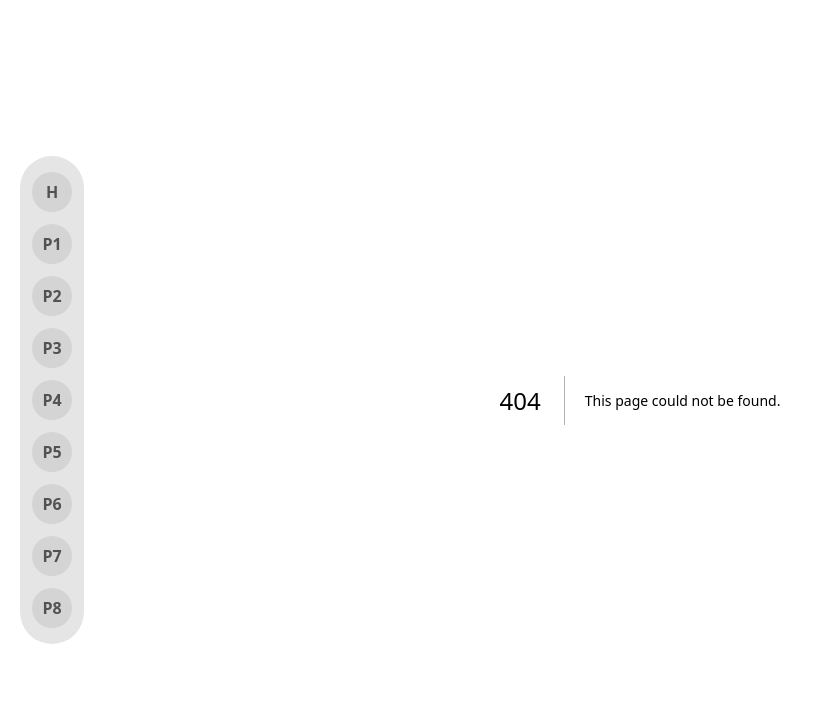
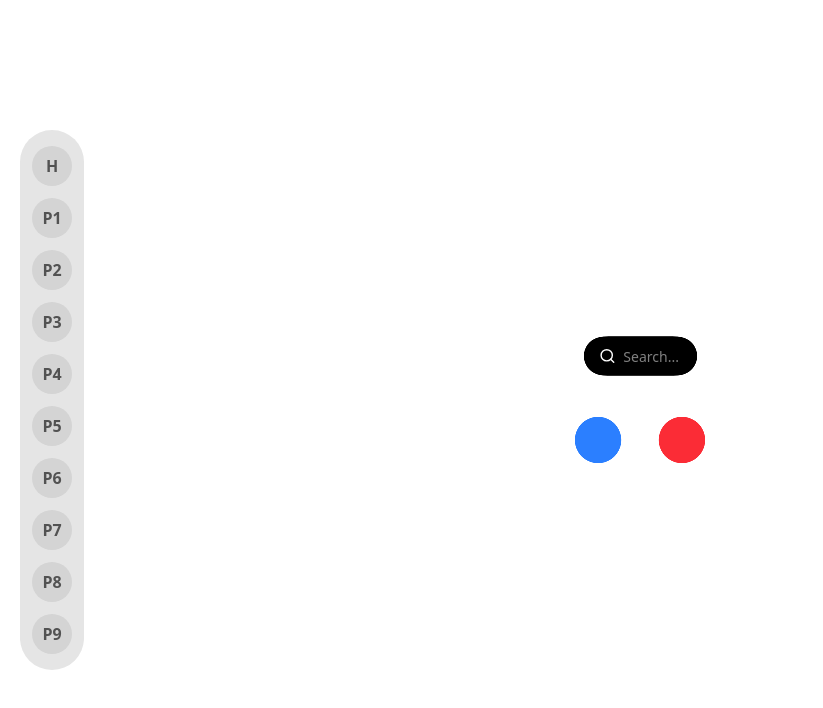
Before and after one commit to Mayank-Mishra-03/Random_UI_comp, a Next.js app: page /c9 in a window 1280 px wide. Before the commit this address had no page. Shown: the top 708 px of the page, without its empty margins (0-823 px from the left). Built offline with nearby package versions, Linux system fonts and the light colour scheme.

Commit message:
feat: add more UI components (gooey-filter)

```diff
--- a/app/c6/page.js
+++ b/app/c6/page.js
@@ -21,6 +21,19 @@ import {
 const page = () => {
   return (
     <div className="flex items-center justify-center h-screen">
+      <div className="h-auto max-w-3xl bg-neutral-300 p-10 rounded-2xl flex gap-10 overflow-auto scrollbar-hide">
+        {/* Note: If the parent container has flex property, then its children might shrink even if width is applied to them. Flex overrides the width property. So to avoid this use shrink-0 */}
+        {/* Note: To hide the scrollbar use scrollbar-hide. Scrollbar hide is defined in the globals.css file */}
+        <div className="h-80 w-80 shrink-0 bg-neutral-200 border border-neutral-500 rounded-3xl"></div>
+        <div className="h-80 w-80 shrink-0 bg-neutral-200 border border-neutral-500 rounded-3xl"></div>
+        <div className="h-80 w-80 shrink-0 bg-neutral-200 border border-neutral-500 rounded-3xl"></div>
+        <div className="h-80 w-80 shrink-0 bg-neutral-200 border border-neutral-500 rounded-3xl"></div>
+        <div className="h-80 w-80 shrink-0 bg-neutral-200 border border-neutral-500 rounded-3xl"></div>
+        <div className="h-80 w-80 shrink-0 bg-neutral-200 border border-neutral-500 rounded-3xl"></div>
+        <div className="h-80 w-80 shrink-0 bg-neutral-200 border border-neutral-500 rounded-3xl"></div>
+        <div className="h-80 w-80 shrink-0 bg-neutral-200 border border-neutral-500 rounded-3xl"></div>
+        <div className="h-80 w-80 shrink-0 bg-neutral-200 border border-neutral-500 rounded-3xl"></div>
+      </div>
       <FloatingDocComponent />
     </div>
   );
--- /dev/null
+++ b/app/c9/page.js
@@ -0,0 +1,163 @@
+"use client";
+import React, { useEffect, useRef, useState } from "react";
+import { motion } from "motion/react";
+import { SearchIcon } from "lucide-react";
+
+const SVGFilter = () => {
+  return (
+    <svg className="absolute hidden h-0 w-0">
+      <defs>
+        <filter
+          id="gooey-filter"
+          x="-50%"
+          y="-50%"
+          width="200%"
+          height="200%"
+        >
+          <feGaussianBlur
+            in="SourceGraphic"
+            stdDeviation="5"
+            result="blur"
+          />
+          <feColorMatrix
+            in="blur"
+            type="matrix"
+            values="1 0 0 0 0  0 1 0 0 0  0 0 1 0 0  0 0 0 20 -10"
+            result="goo"
+          />
+          <feComposite
+            in="SourceGraphic"
+            in2="goo"
+            operator="atop"
+          />
+        </filter>
+      </defs>
+    </svg>
+  );
+};
+
+const GooeyFilter = () => {
+  const [isExpanded, setisExpanded] = useState(false);
+  const inputRef = useRef(null);
+  const [searchText, setsearchText] = useState("");
+
+  const buttonVariants = {
+    collapsed: {
+      width: 115,
+      marginLeft: 0,
+    },
+
+    expanded: {
+      width: 200,
+      marginLeft: 50,
+    },
+  };
+
+  const iconBubbleVariants = {
+    collapsed: {
+      scale: 0,
+      opacity: 0,
+    },
+    expanded: {
+      scale: 1,
+      opacity: 1,
+    },
+  };
+
+  const Transition = {
+    duration: 1,
+    type: "spring",
+    bounce: 0.25,
+  };
+
+  useEffect(() => {
+    if (isExpanded) {
+      inputRef.current?.focus();
+    } else {
+      setsearchText("");
+    }
+  }, [isExpanded]);
+
+  return (
+    <div className="h-screen flex flex-col items-center justify-center gap-10">
+      <div className="relative flex items-center justify-center">
+        <SVGFilter />
+        <div
+          style={{ filter: "url(#gooey-filter)" }}
+          className="relative flex h-10 items-center justify-center"
+        >
+          <motion.div
+            variants={buttonVariants}
+            initial="collapsed"
+            animate={isExpanded ? "expanded" : "collapsed"}
+            transition={Transition}
+            className="h-10 flex items-center justify-center"
+          >
+            <button
+              onClick={() => setisExpanded(true)}
+              className="h-10 w-full cursor-pointer items-center justify-center flex gap-2 rounded-full bg-black text-white font-medium px-4"
+            >
+              {!isExpanded ? <SearchIcon /> : <></>}
+              <motion.input
+                layoutId="input"
+                ref={inputRef}
+                type="text"
+                value={searchText}
+                onBlur={() => !searchText && setisExpanded(false)}
+                onChange={(e) => setsearchText(e.target.value)}
+                placeholder="Search..."
+                className="h-full w-full bg-transparent text-sm placeholder-white/50 outline-0"
+              />
+            </button>
+          </motion.div>
+
+          <motion.div
+            variants={iconBubbleVariants}
+            initial="collapsed"
+            animate={isExpanded ? "expanded" : "collapsed"}
+            transition={Transition}
+            className="absolute top-1/2 left-0 size-10 bg-black -translate-y-1/2 items-center justify-center flex rounded-full"
+          >
+            <SearchIcon
+              color="white"
+              size={20}
+            />
+          </motion.div>
+        </div>
+      </div>
+
+      <div>
+        <SVGFilter />
+        <div
+          style={{ filter: "url(#gooey-filter)" }}
+          className="flex items-center justify-center"
+        >
+          <motion.div
+            animate={{
+              x: [0, 70, 0],
+            }}
+            transition={{
+              duration: 5,
+              repeat: Infinity,
+              repeatType: "reverse",
+            }}
+            className="size-12 bg-red-500 rounded-full"
+          ></motion.div>
+          <motion.div
+            animate={{
+              x: [0, -70, 0],
+            }}
+            transition={{
+              duration: 5,
+              repeat: Infinity,
+              repeatType: "reverse",
+            }}
+            className="size-12 bg-blue-500 rounded-full"
+          ></motion.div>
+        </div>
+      </div>
+    </div>
+  );
+};
+
+export default GooeyFilter;
--- a/app/components/Navbar.js
+++ b/app/components/Navbar.js
@@ -54,6 +54,10 @@ const navLinks = [
   {
     title: "P8",
     href: "/c8",
+  },
+  {
+    title: "P9",
+    href: "/c9",
   },
 ];
 
--- a/app/globals.css
+++ b/app/globals.css
@@ -12,3 +12,11 @@
 .animate-glow {
   animation: pulse-glow 2s infinite ease-in-out;
 }
+
+.scrollbar-hide {
+  -ms-overflow-style: none;     /* IE & Edge */
+  scrollbar-width: none;        /* Firefox */
+}
+.scrollbar-hide::-webkit-scrollbar {
+  display: none;                /* Chrome, Safari */
+}
```
